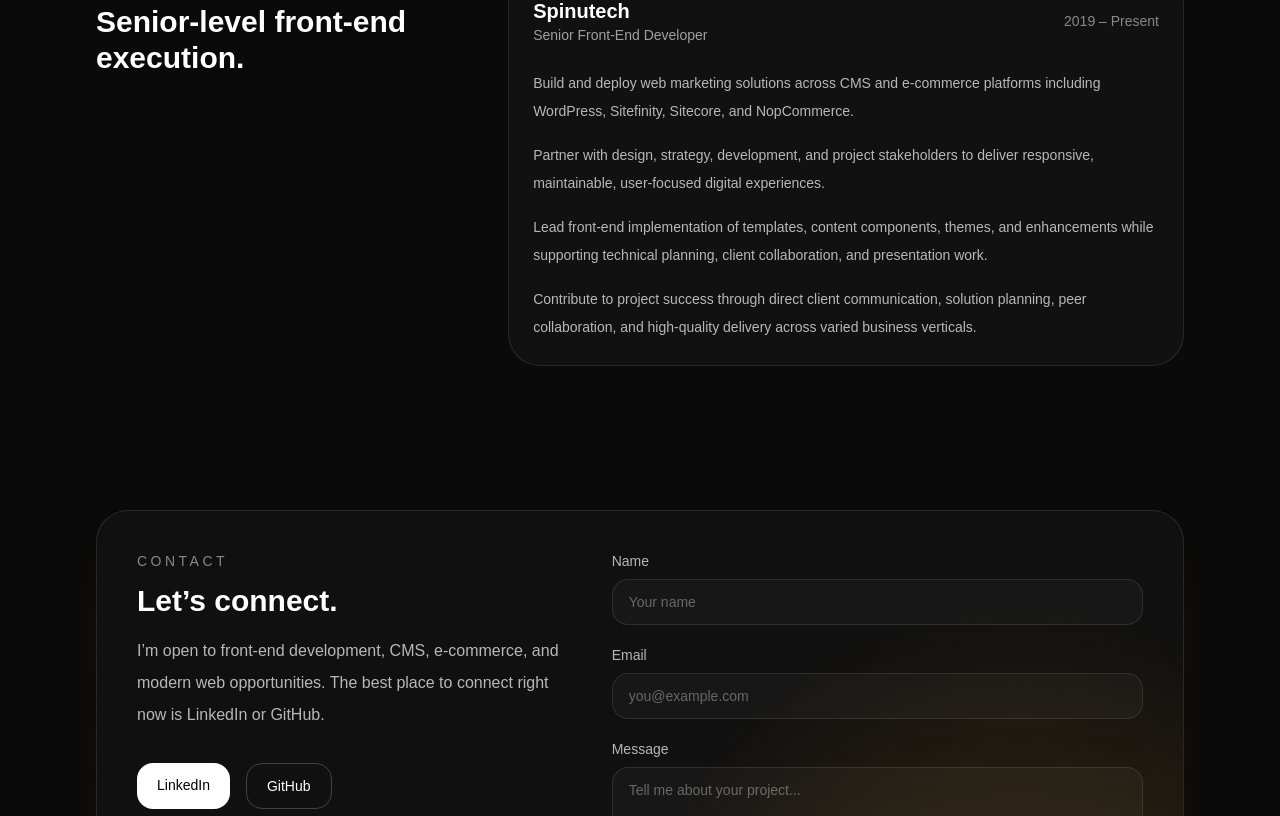
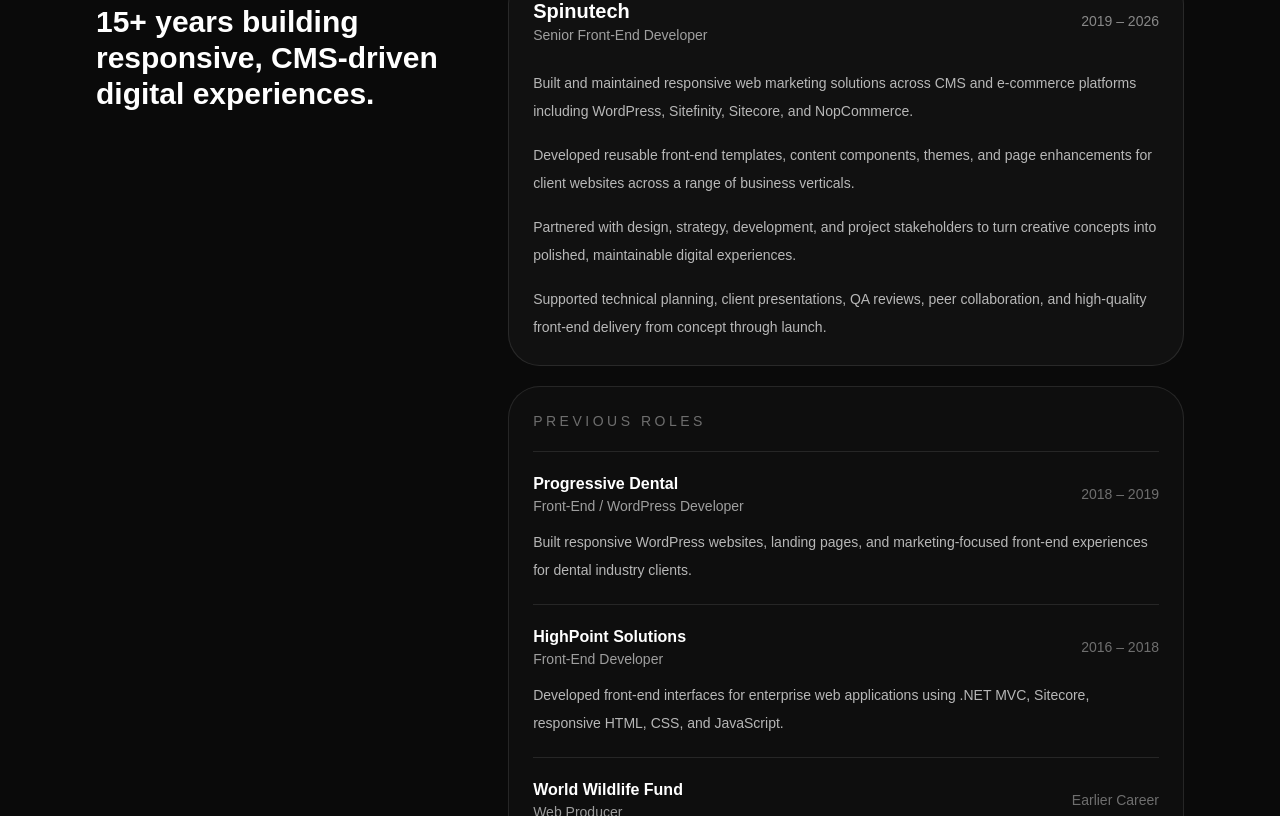
Before and after one commit to jeffreyharris/jeffrey-portfolio, a Next.js app: page / in a window 1280 px wide. Shown: the part 5404-6220 px from the top of the page. Built offline with nearby package versions, Linux system fonts and the light colour scheme.

Commit message:
update experience

```diff
--- a/components/ExperienceSection.tsx
+++ b/components/ExperienceSection.tsx
@@ -7,42 +7,103 @@
             Experience
           </p>
           <h2 className="mt-3 text-3xl font-semibold">
-            Senior-level front-end execution.
+            15+ years building responsive, CMS-driven digital experiences.
           </h2>
         </div>
 
+        <div className="space-y-5">
           <div className="rounded-[2rem] border border-white/10 bg-white/[0.03] p-6">
             <div className="flex flex-col gap-2 sm:flex-row sm:items-center sm:justify-between">
               <div>
                 <h3 className="text-xl font-semibold">Spinutech</h3>
-              <p className="text-sm text-white/60">Senior Front-End Developer</p>
+                <p className="text-sm text-white/60">
+                  Senior Front-End Developer
+                </p>
               </div>
-            <p className="text-sm text-white/50">2019 – Present</p>
+              <p className="text-sm text-white/50">2019 – 2026</p>
             </div>
 
             <div className="mt-6 space-y-4 text-sm leading-7 text-white/70">
               <p>
-              Build and deploy web marketing solutions across CMS and e-commerce
-              platforms including WordPress, Sitefinity, Sitecore, and NopCommerce.
+                Built and maintained responsive web marketing solutions across CMS
+                and e-commerce platforms including WordPress, Sitefinity,
+                Sitecore, and NopCommerce.
               </p>
 
               <p>
-              Partner with design, strategy, development, and project
-              stakeholders to deliver responsive, maintainable, user-focused
-              digital experiences.
+                Developed reusable front-end templates, content components,
+                themes, and page enhancements for client websites across a range
+                of business verticals.
               </p>
 
               <p>
-              Lead front-end implementation of templates, content components,
-              themes, and enhancements while supporting technical planning,
-              client collaboration, and presentation work.
+                Partnered with design, strategy, development, and project
+                stakeholders to turn creative concepts into polished,
+                maintainable digital experiences.
               </p>
 
               <p>
-              Contribute to project success through direct client communication,
-              solution planning, peer collaboration, and high-quality delivery
-              across varied business verticals.
+                Supported technical planning, client presentations, QA reviews,
+                peer collaboration, and high-quality front-end delivery from
+                concept through launch.
               </p>
+            </div>
+          </div>
+
+          <div className="rounded-[2rem] border border-white/10 bg-white/[0.02] p-6">
+            <p className="text-sm uppercase tracking-[0.25em] text-white/40">
+              Previous Roles
+            </p>
+
+            <div className="mt-5 space-y-5">
+              <div className="border-t border-white/10 pt-5">
+                <div className="flex flex-col gap-1 sm:flex-row sm:items-center sm:justify-between">
+                  <div>
+                    <h3 className="font-semibold">Progressive Dental</h3>
+                    <p className="text-sm text-white/60">
+                      Front-End / WordPress Developer
+                    </p>
+                  </div>
+                  <p className="text-sm text-white/40">2018 – 2019</p>
+                </div>
+                <p className="mt-3 text-sm leading-7 text-white/70">
+                  Built responsive WordPress websites, landing pages, and
+                  marketing-focused front-end experiences for dental industry
+                  clients.
+                </p>
+              </div>
+
+              <div className="border-t border-white/10 pt-5">
+                <div className="flex flex-col gap-1 sm:flex-row sm:items-center sm:justify-between">
+                  <div>
+                    <h3 className="font-semibold">HighPoint Solutions</h3>
+                    <p className="text-sm text-white/60">
+                      Front-End Developer
+                    </p>
+                  </div>
+                  <p className="text-sm text-white/40">2016 – 2018</p>
+                </div>
+                <p className="mt-3 text-sm leading-7 text-white/70">
+                  Developed front-end interfaces for enterprise web applications
+                  using .NET MVC, Sitecore, responsive HTML, CSS, and JavaScript.
+                </p>
+              </div>
+
+              <div className="border-t border-white/10 pt-5">
+                <div className="flex flex-col gap-1 sm:flex-row sm:items-center sm:justify-between">
+                  <div>
+                    <h3 className="font-semibold">World Wildlife Fund</h3>
+                    <p className="text-sm text-white/60">Web Producer</p>
+                  </div>
+                  <p className="text-sm text-white/40">Earlier Career</p>
+                </div>
+                <p className="mt-3 text-sm leading-7 text-white/70">
+                  Managed and produced web content, supported CMS updates, and
+                  contributed to responsive site improvements for a high-profile
+                  nonprofit digital presence.
+                </p>
+              </div>
+            </div>
           </div>
         </div>
       </div>
```
Lines whose indentation alone changed are shown as unchanged.
